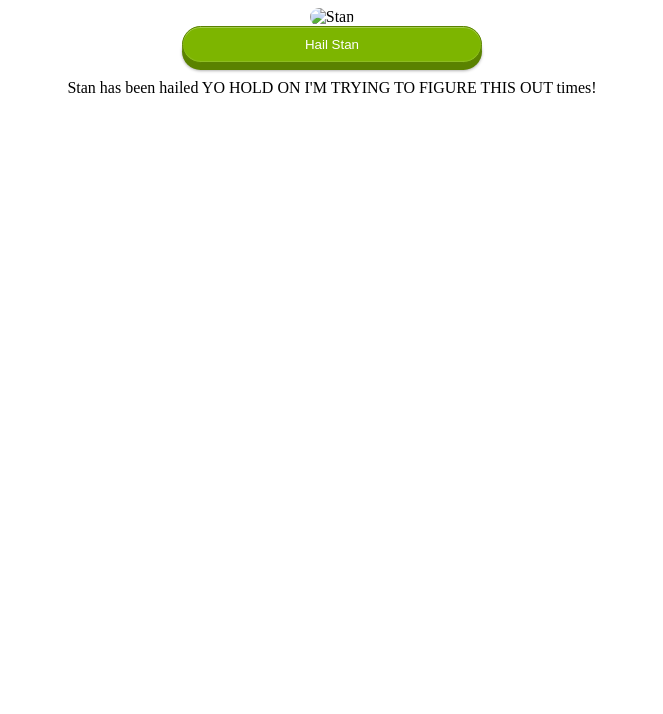
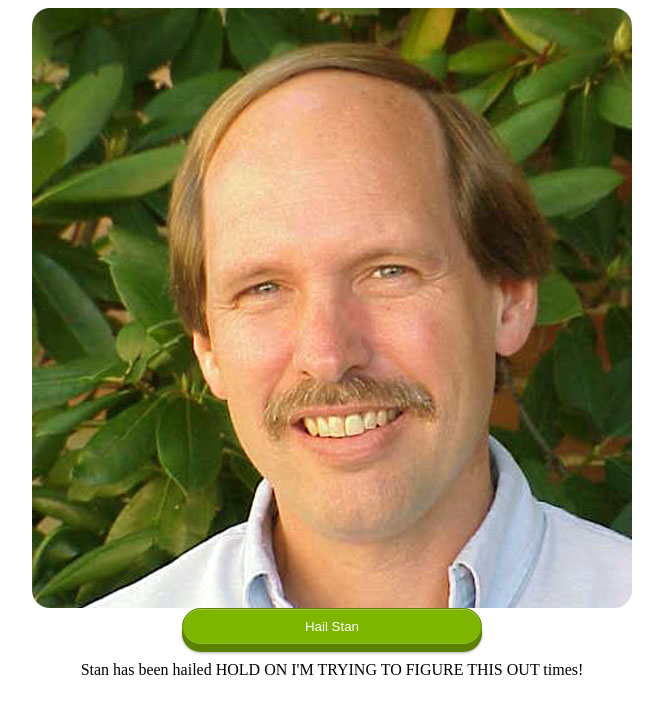
Before and after one commit to tgiv014/hailstan, a website: page index.html in a window 1280 px wide. Shown: the whole page, without its empty margins (308-971 px from the left). Drawn offline with nearby package versions, Linux system fonts and the light colour scheme; no server answers.

Commit message:
stan located

```diff
--- a/app.js
+++ b/app.js
@@ -12,6 +12,10 @@ if(process.argv[2]!="test"){
 	app.get('/styles.css', function (req, res) {
 		res.sendfile(__dirname + '/styles.css');
 	});
+	app.get('/stan.jpg', function (req, res) {
+		res.sendfile(__dirname + '/stan.jpg');
+	});
+
 
 	io.sockets.on('connection', function (socket) {
 		socket.emit('news', { num: count });
--- a/index.html
+++ b/index.html
@@ -3,10 +3,10 @@
 </head>
 <body>
 	<center>
-		<img data-src="holder.js/300x300/text:Stan the man" alt="Stan" />
+		<img src="/stan.jpg" data-src="holder.js/300x300/text:Stan the man" alt="Stan" />
 		<br />
 		<button>Hail Stan</button>
-		<p>Stan has been hailed <span>YO HOLD ON I'M TRYING TO FIGURE THIS OUT</span> times!</p>
+		<p>Stan has been hailed <span>HOLD ON I'M TRYING TO FIGURE THIS OUT</span> times!</p>
 	</center>
 	<script src="/socket.io/socket.io.js"></script>
 	<script src="//code.jquery.com/jquery-1.10.2.min.js"></script>
@@ -20,7 +20,6 @@
 			});
 			$('button').on('click', function() {
 				socket.emit('clicked', { my: 'data' });
-				console.log('Sent event to server');
 				$(':root, html, body').css('background', '#'+Math.floor(Math.random()*16777215).toString(16));
 			});
 		});
```
Also changed, not shown: stan.jpg (added).
